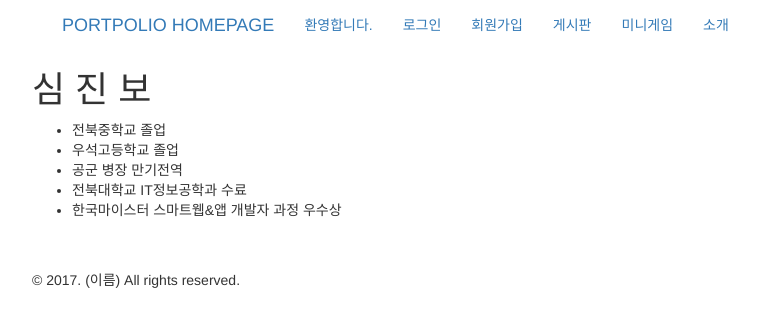
After one commit to oper3017/board, a Django app: page /board/resume/ in a window 1280 px wide. The commit adds this page. Shown: the top 327 px of the page, without its empty margins (38-797 px from the left). Run offline with Django 3.2, Linux system fonts and the light colour scheme; some libraries are stand-ins or nearby versions.

Commit message:
resume plus

```diff
--- /dev/null
+++ b/board/templates/board/resume.html
@@ -0,0 +1,16 @@
+{% extends "base.html" %}
+{% load staticfiles %}
+{% block extra_style %}{% static "css/home.css" %}{% endblock %}
+{% block content %}
+
+
+<h1>심 진 보</h1>
+<ul class="resume">
+    <li>전북중학교 졸업</li>
+    <li>우석고등학교 졸업</li>
+    <li>공군 병장 만기전역</li>
+    <li>전북대학교 IT정보공학과 수료</li>
+    <li>한국마이스터 스마트웹&앱 개발자 과정 우수상</li>
+</ul>
+
+{% endblock %}
--- a/board/urls.py
+++ b/board/urls.py
@@ -13,4 +13,5 @@ urlpatterns = [
     url(r'^post/(?P<pk>\d+)/shoplist/$', views.shopListAdd, name='test_message'),
     url(r'^showlist/$', views.shopListShow, name='show_list'),
     url(r'^script/$', views.scriptShow, name='script'),
+    url(r'^resume/$', views.resumeShow, name='resume'),
 ] + static(settings.MEDIA_URL, document_root=settings.MEDIA_ROOT)
--- a/board/views.py
+++ b/board/views.py
@@ -98,3 +98,6 @@ def shopListShow(request):
 
 def scriptShow(request):
     return render(request, 'board/jscript.html')
+
+def resumeShow(request):
+    return render(request, 'board/resume.html')
--- a/templates/base.html
+++ b/templates/base.html
@@ -47,6 +47,9 @@
                         <li>
                             <a href="{% url 'board:script' %}">미니게임</a>
                         </li>
+                        <li>
+                            <a href="{% url 'board:resume' %}">소개</a>
+                        </li>
                     </ul>
             </div>
         </nav>
```
Also changed, not shown: static/css/main.css (+6 -1 lines), board/models.py (line endings or trailing spaces), db.sqlite3.
